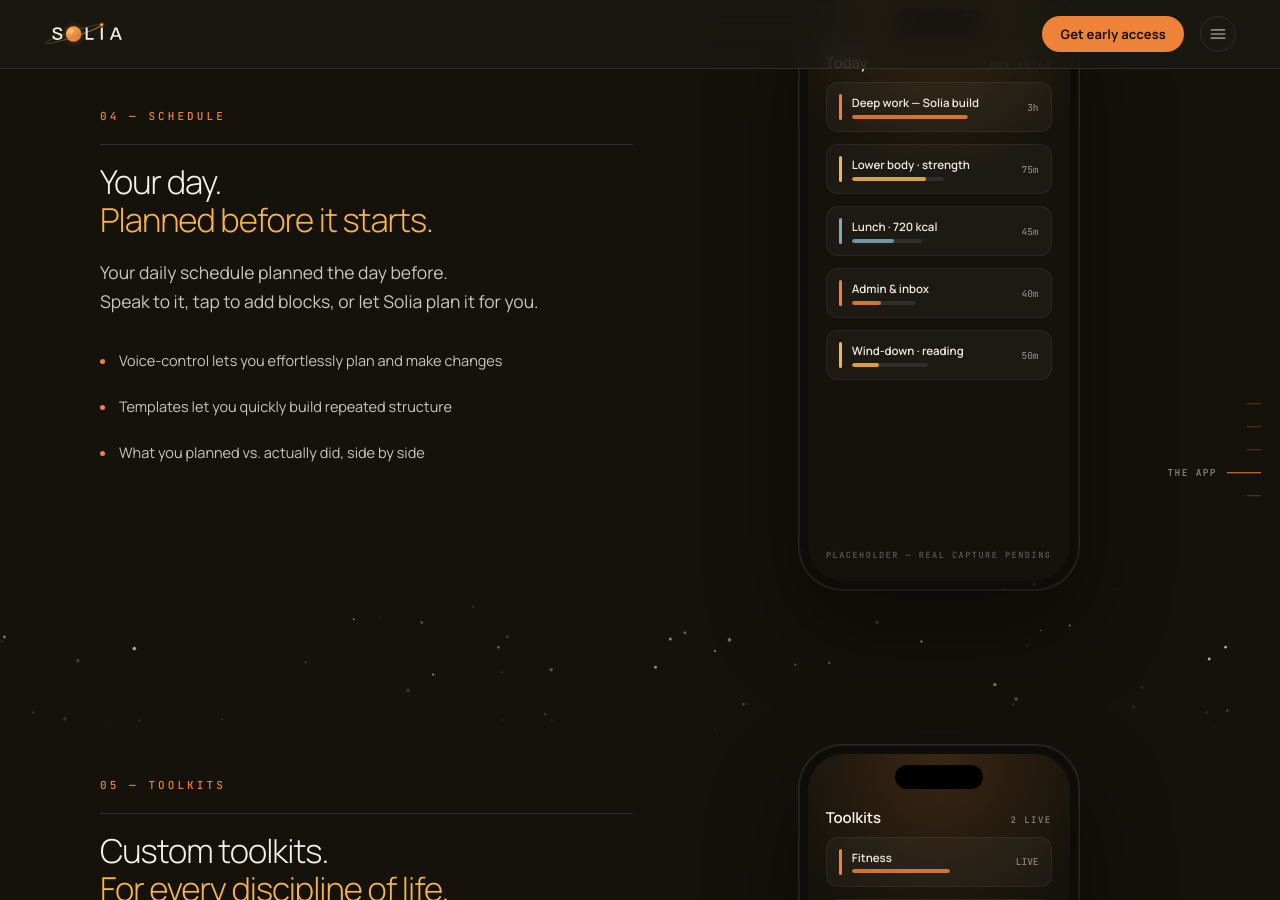
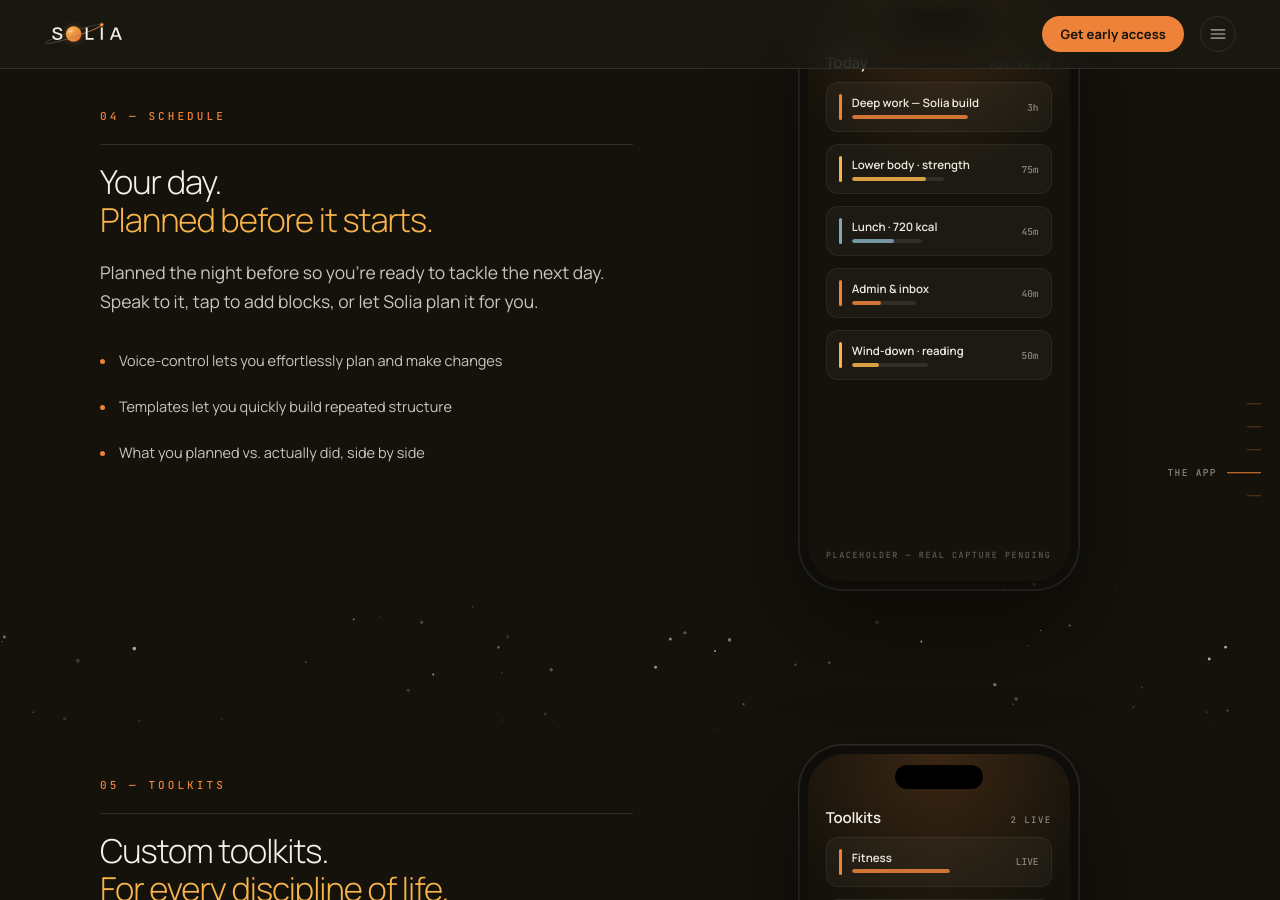
Before and after one commit to Solia-SaaS/Solia-Site, a Jekyll site: the page built from index.html, in a window 1280 px wide and 900 px high, scrolled down 4825 px. Built offline with Jekyll 4.4.1, drawn with Linux system fonts in a browser that asks for light colours.

Commit message:
Schedule body line 1: 'Planned the night before so you're ready to tackle the next day.'
Co-Authored-By: Claude Fable 5 <noreply@anthropic.com>

```diff
--- a/index.html
+++ b/index.html
@@ -446,7 +446,7 @@ description: Solia is a Life Operating System designed to align your actions wit
           <span>Your day.</span>
           <span><em>Planned before it starts.</em></span>
         </h2>
-        <p class="step-body step-body-two" data-reveal><span>Your daily schedule planned the day before.</span><span>Speak to it, tap to add blocks, or let Solia plan it for you.</span></p>
+        <p class="step-body step-body-two" data-reveal><span>Planned the night before so you're ready to tackle the next day.</span><span>Speak to it, tap to add blocks, or let Solia plan it for you.</span></p>
         <ul class="ticks" data-reveal>
           <li><span class="tick-dot" aria-hidden="true"></span><span>Voice-control lets you effortlessly plan and make changes</span></li>
           <li><span class="tick-dot" aria-hidden="true"></span><span>Templates let you quickly build repeated structure</span></li>
```
